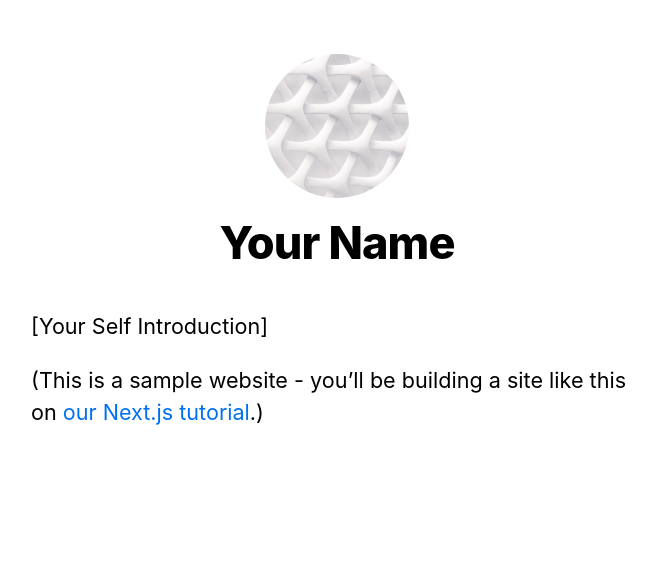
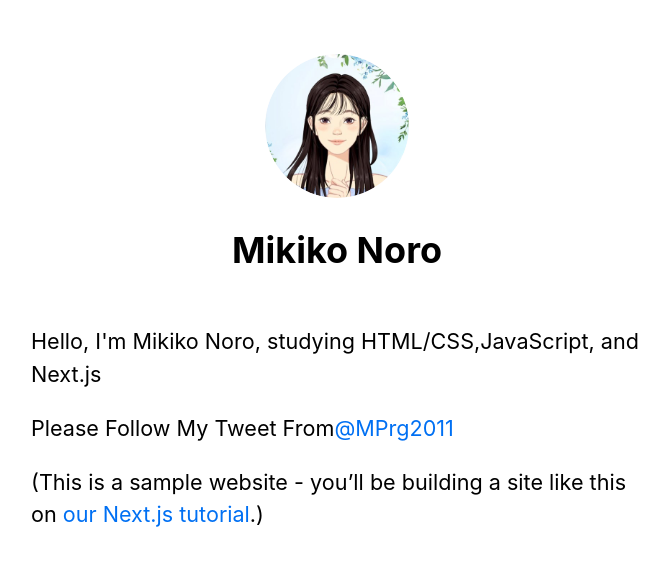
Before and after one commit to Mkk818/nextjs-blog, a Next.js app: page / in a window 1280 px wide. Shown: the top 566 px of the page, without its empty margins (303-972 px from the left). Built offline with nearby package versions, Linux system fonts and the light colour scheme.

Commit message:
写真変更&ビルドエラー解消

```diff
--- a/components/layout.js
+++ b/components/layout.js
@@ -4,10 +4,10 @@ import styles from './layout.module.css'
 import utilStyles from '../styles/utils.module.css'
 import Link from 'next/link'
 
-const name = 'Your Name'
+const name = 'Mikiko Noro'
 export const siteTitle = 'Next.js Sample Website'
 
-export default function Layout({children, home}) {
+export default function Layout({ children, home }) {
  return (
   <div className={styles.container}>
    <Head>
@@ -30,7 +30,7 @@ export default function Layout({children, home}) {
      <>
       <Image
        priority
-       src="/img/profile.jpg"
+       src="/img/profile.jpeg"
        className={utilStyles.borderCircle}
        height={144}
        width={144}
@@ -44,7 +44,7 @@ export default function Layout({children, home}) {
        <a>
         <Image
          priority
-         src="/img/profile.jpg"
+         src="/img/profile.jpeg"
          className={utilStyles.borderCircle}
          height={108}
          width={108}
--- a/components/layout.module.css
+++ b/components/layout.module.css
@@ -9,3 +9,7 @@
   flex-direction: column;
   align-items: center;
 }
+
+.backToHome {
+  margin: 3rem 0 0;
+}
--- a/pages/index.js
+++ b/pages/index.js
@@ -9,8 +9,9 @@ export default function Home() {
     <title>{siteTitle}</title>
    </Head>
    <section className={utilStyles.headingMd}>
-        <p>[Your Self Introduction]</p>
+    <p>Hello, I'm Mikiko Noro, studying HTML/CSS,JavaScript, and Next.js</p>
     <p>
+    <p>Please Follow My Tweet From<a href="https://twitter.com/MPrg2011">@MPrg2011</a></p>
      (This is a sample website - you’ll be building a site like this on{' '}
      <a href="https://nextjs.org/learn">our Next.js tutorial</a>.)
     </p>
--- a/styles/utils.module.css
+++ b/styles/utils.module.css
@@ -1,29 +1,34 @@
-.heading2xl {
+.heading2Xl {
   font-size: 2.5rem;
   line-height: 1.2;
   font-weight: 800;
   letter-spacing: -0.05rem;
   margin: 1rem 0;
 }
-.headingxl {
+
+.headingXl {
   font-size: 2rem;
   line-height: 1.3;
   font-weight: 800;
   letter-spacing: -0.05rem;
   margin: 1rem 0;
 }
+
 .headingLg {
   font-size: 1.5rem;
   line-height: 1.4;
   margin: 1rem 0;
 }
+
 .headingMd {
   font-size: 1.2rem;
   line-height: 1.5;
 }
+
 .borderCircle {
   border-radius: 9999px;
 }
+
 .colorInherit {
   color: inherit;
 }
@@ -31,14 +36,17 @@
 .padding1px {
   padding-top: 1px;
 }
+
 .list {
   list-style: none;
   padding: 0;
   margin: 0;
 }
-.list-item {
-  margin: 0 0  1.25rem;
+
+.listItem {
+  margin: 0 0 1.25rem;
 }
+
 .lightText {
   color: #666;
 }
```
Also changed, not shown: public/img/profile.jpeg (added), public/img/profile.jpg (deleted). Lines whose indentation alone changed are shown as unchanged.
